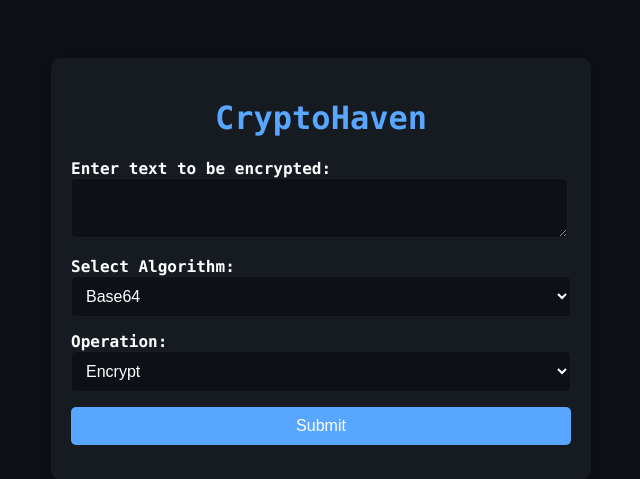
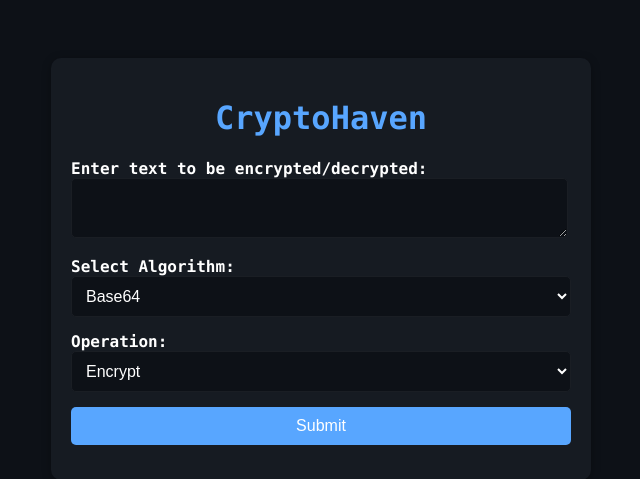
Before and after one commit to JoshKrav/CryptoHaven, a Flask app: page / in a window 1280 px wide. Shown: the top 479 px of the page, without its empty margins (319-959 px from the left). Run offline with Flask 3, Linux system fonts and the light colour scheme.

Commit message:
Fixed text.

```diff
--- a/templates/index.html
+++ b/templates/index.html
@@ -9,7 +9,7 @@
 <body>
     <form method="POST">
         <h1>CryptoHaven</h1>
-        <h4 for="text">Enter text to be encrypted:</h4>
+        <h4 for="text">Enter text to be encrypted/decrypted:</h4>
         <textarea id="text" name="text">{% if originalText %}{{ originalText }}{% endif %}</textarea>
 
         <h4 for="algorithm">Select Algorithm:</h4>
```
